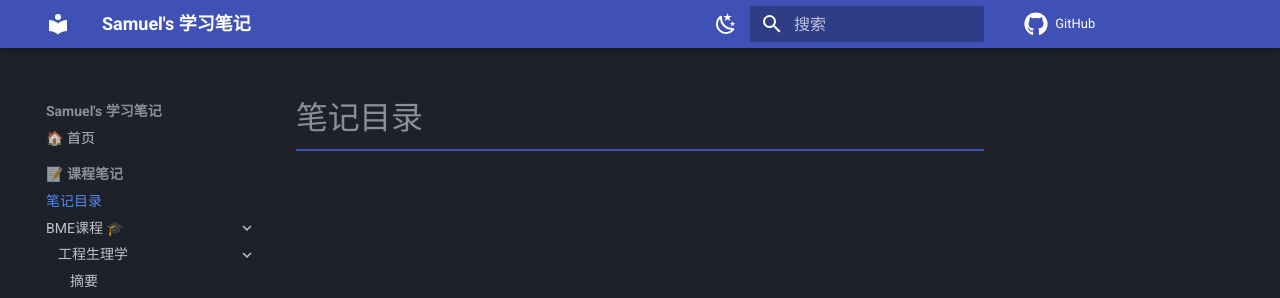
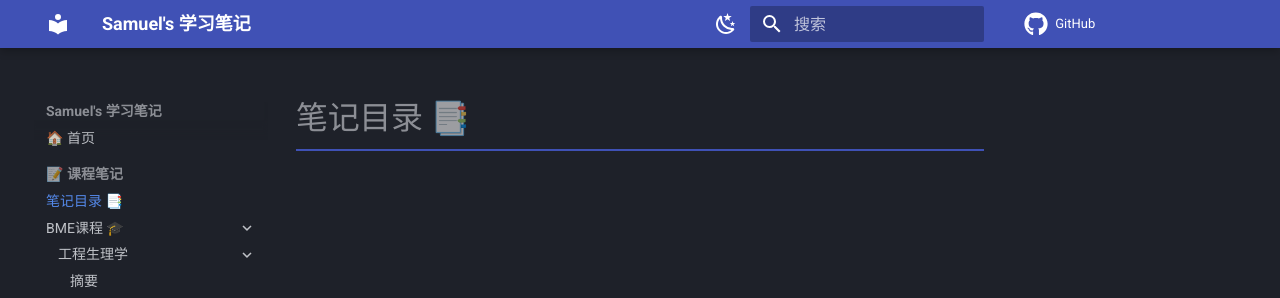
Before and after one commit to 3SamuelW/note, an MkDocs documentation site: the page built from docs/notes/index.md, in a window 1280 px wide. Shown: the top 298 px of the page. Built offline with MkDocs 1.6.1 and Material for MkDocs 9.7.7, drawn with Linux system fonts in a browser that asks for light colours; comment, search, counter and statistics services are not loaded.

Commit message:
更新：架构整理0805-2

```diff
--- a/docs/notes/index.md
+++ b/docs/notes/index.md
@@ -1 +1 @@
-# 笔记目录
+# 笔记目录 📑
```
Also changed, not shown: docs/notes/bme/engineering-physiology/index.md (+9 -6 lines).
